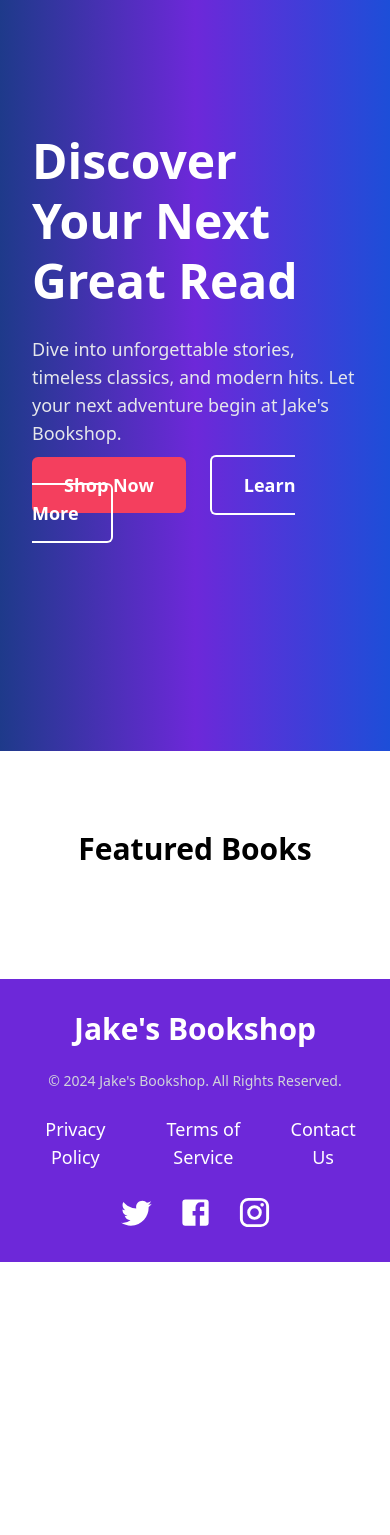
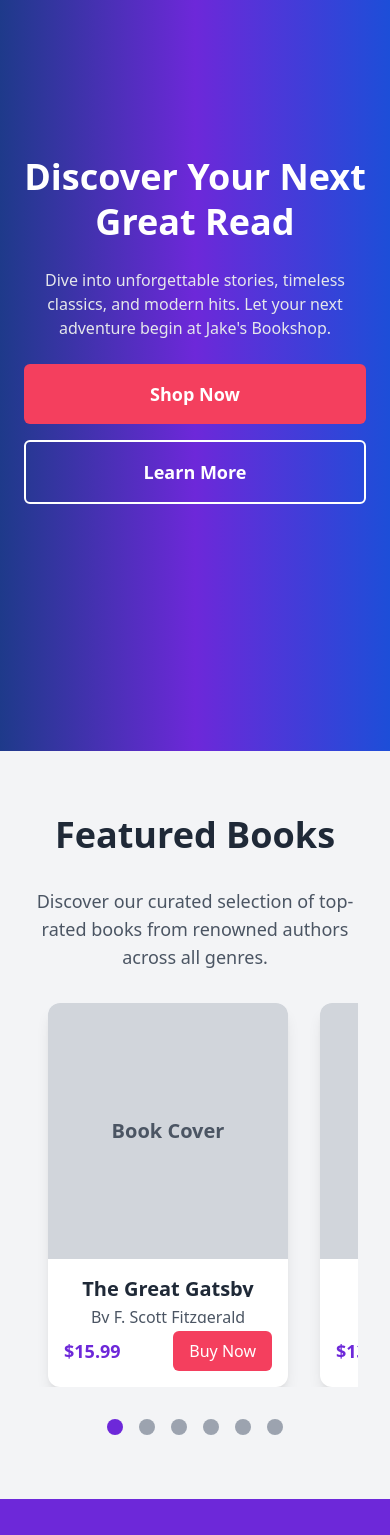
Before and after one commit to JacobSamas/jakes-bookshop, a Next.js app: page / in a window 390 px wide. Shown: the part 160-1695 px from the top of the page. Before the commit the page ends 1422 px from the top, so only its background shows below. Built offline with nearby package versions, Linux system fonts and the light colour scheme.

Commit message:
feat: Added Book cards

```diff
--- a/src/app/page.js
+++ b/src/app/page.js
@@ -1,15 +1,11 @@
-import Image from "next/image";
-import Hero from "@/components/Hero";
+import Hero from '@/components/Hero';
+import FeaturedBooks from '@/components/FeaturedBooks';
 
 export default function Home() {
-  return(
-    <div>
+  return (
+    <>
       <Hero />
-      <div className="container mx-auto py-20">
-        <h2 className="text-3xl font-bold text-center mb-8">Featured Books</h2>
-
-      </div>
-    </div>
-  )
-
+      <FeaturedBooks />
+    </>
+  );
 }
--- /dev/null
+++ b/src/app/shop/page.js
@@ -0,0 +1,12 @@
+import FeaturedBooks from '@/components/FeaturedBooks';
+
+export default function Shop() {
+  return (
+    <main className="py-16 px-8">
+      <h1 className="text-5xl font-extrabold text-center text-text mb-12">
+        Shop Our Collection
+      </h1>
+      <FeaturedBooks />
+    </main>
+  );
+}
--- /dev/null
+++ b/src/components/BookCard.js
@@ -0,0 +1,58 @@
+'use client';
+
+import Link from 'next/link';
+import { gsap } from 'gsap';
+import { useRef, useEffect } from 'react';
+
+const BookCard = ({ title, author, price, image, link }) => {
+  const cardRef = useRef(null);
+  const imageRef = useRef(null);
+
+  // Animation on Load
+  useEffect(() => {
+    gsap.fromTo(
+      cardRef.current,
+      { opacity: 0, y: 50 },
+      { opacity: 1, y: 0, duration: 1, ease: 'power2.out' }
+    );
+
+    gsap.fromTo(
+      imageRef.current,
+      { scale: 0.95 },
+      { scale: 1, duration: 1, delay: 0.3, ease: 'elastic.out(1, 0.5)' }
+    );
+  }, []);
+
+  return (
+    <div
+      ref={cardRef}
+      className="group relative bg-white rounded-xl shadow-lg overflow-hidden w-60 h-96 transform transition hover:scale-105 hover:shadow-2xl"
+    >
+      <Link href={link}>
+        <div
+          ref={imageRef}
+          className="h-2/3 bg-gray-300 flex items-center justify-center text-gray-600 text-xl font-semibold group-hover:scale-110 transition-transform"
+        >
+          {image || 'Book Cover'}
+        </div>
+
+        <div className="p-4 space-y-2 h-1/3 flex flex-col justify-between">
+          <h2 className="text-xl font-bold text-gray-800 truncate">{title}</h2>
+          <p className="text-gray-600 truncate">By {author}</p>
+
+          <div className="flex justify-between items-center mt-2">
+            <p className="text-primary font-bold text-lg">${price}</p>
+            <button className="bg-secondary text-white px-4 py-2 rounded-md hover:bg-primary transition">
+              Buy Now
+            </button>
+          </div>
+        </div>
+
+        {/* Hover Overlay */}
+        <div className="absolute inset-0 bg-black bg-opacity-20 opacity-0 group-hover:opacity-100 transition-opacity rounded-xl"></div>
+      </Link>
+    </div>
+  );
+};
+
+export default BookCard;
--- /dev/null
+++ b/src/components/FeaturedBooks.js
@@ -0,0 +1,115 @@
+'use client';
+
+import { useState, useEffect } from 'react';
+import BookCard from './BookCard';
+
+const FeaturedBooks = () => {
+  const books = [
+    { title: 'The Great Gatsby', author: 'F. Scott Fitzgerald', price: 15.99, link: '/shop/gatsby' },
+    { title: '1984', author: 'George Orwell', price: 13.49, link: '/shop/1984' },
+    { title: 'To Kill a Mockingbird', author: 'Harper Lee', price: 17.99, link: '/shop/mockingbird' },
+    { title: 'The Catcher in the Rye', author: 'J.D. Salinger', price: 14.99, link: '/shop/catcher' },
+    { title: 'Pride and Prejudice', author: 'Jane Austen', price: 12.99, link: '/shop/pride' },
+    { title: 'Moby Dick', author: 'Herman Melville', price: 19.99, link: '/shop/mobydick' }
+  ];
+
+  const [currentPage, setCurrentPage] = useState(0);
+  const [cardsPerPage, setCardsPerPage] = useState(1);
+
+  // Swipe Handling
+  let touchStartX = 0;
+  let touchEndX = 0;
+
+  const handleTouchStart = (e) => {
+    touchStartX = e.changedTouches[0].clientX;
+  };
+
+  const handleTouchEnd = (e) => {
+    touchEndX = e.changedTouches[0].clientX;
+    handleSwipe();
+  };
+
+  const handleSwipe = () => {
+    if (touchStartX - touchEndX > 50 && currentPage < pages - 1) {
+      setCurrentPage((prev) => prev + 1); // Swipe left
+    }
+    if (touchEndX - touchStartX > 50 && currentPage > 0) {
+      setCurrentPage((prev) => prev - 1); // Swipe right
+    }
+  };
+
+  // Responsive Breakpoints
+  useEffect(() => {
+    const updateCardsPerPage = () => {
+      if (window.innerWidth >= 1024) setCardsPerPage(4);  // Desktop
+      else if (window.innerWidth >= 768) setCardsPerPage(2);  // Tablet
+      else setCardsPerPage(1);  // Mobile
+    };
+
+    window.addEventListener('resize', updateCardsPerPage);
+    updateCardsPerPage();
+
+    return () => window.removeEventListener('resize', updateCardsPerPage);
+  }, []);
+
+  const pages = Math.ceil(books.length / cardsPerPage);
+
+  const handleDotClick = (index) => {
+    setCurrentPage(index);
+  };
+
+  return (
+    <section className="py-16 px-8 bg-gray-100">
+      <div className="container mx-auto text-center space-y-8">
+        <h1 className="text-4xl font-extrabold text-gray-800">Featured Books</h1>
+        <p className="text-lg text-gray-600 max-w-2xl mx-auto">
+          Discover our curated selection of top-rated books from renowned authors across all genres.
+        </p>
+
+        {/* Horizontal Scroll Section with Touch Events */}
+        <div
+          className="overflow-hidden"
+          onTouchStart={handleTouchStart}
+          onTouchEnd={handleTouchEnd}
+        >
+          <div
+            className="flex transition-transform duration-500"
+            style={{
+              transform: `translateX(-${currentPage * 100}%)`
+            }}
+          >
+            {books.map((book, index) => (
+              <div
+                key={index}
+                className="w-full md:w-1/2 lg:w-1/4 px-4"
+              >
+                <BookCard
+                  title={book.title}
+                  author={book.author}
+                  price={book.price}
+                  link={book.link}
+                />
+              </div>
+            ))}
+          </div>
+        </div>
+
+        {/* Pagination Dots */}
+        <div className="flex justify-center mt-8 space-x-4">
+          {Array.from({ length: pages }).map((_, index) => (
+            <button
+              key={index}
+              onClick={() => handleDotClick(index)}
+              className={`w-4 h-4 rounded-full ${
+                currentPage === index ? 'bg-primary' : 'bg-gray-400'
+              } transition`}
+              aria-label={`Go to page ${index + 1}`}
+            ></button>
+          ))}
+        </div>
+      </div>
+    </section>
+  );
+};
+
+export default FeaturedBooks;
--- a/src/components/Hero.js
+++ b/src/components/Hero.js
@@ -37,23 +37,24 @@ const Hero = () => {
   }, []);
 
   return (
-    <section className="relative min-h-screen flex items-center justify-center bg-gradient-to-r from-blue-900 via-primary to-blue-700 text-white">
-      <div className="container mx-auto grid grid-cols-1 md:grid-cols-2 items-center px-8">
+    <section className="relative min-h-screen flex items-center justify-center bg-gradient-to-r from-blue-900 via-primary to-blue-700 text-white px-6 lg:px-16">
+      <div className="container mx-auto grid grid-cols-1 lg:grid-cols-2 items-center gap-12">
         {/* Text Section */}
-        <div className="space-y-6 text-left">
+        <div className="space-y-6 text-center lg:text-left">
           <h1
             ref={heroTextRef}
-            className="text-5xl md:text-7xl font-extrabold leading-tight"
+            className="text-4xl md:text-6xl lg:text-7xl font-extrabold leading-tight"
           >
             Discover Your Next Great Read
           </h1>
           <p
             ref={subTextRef}
-            className="text-lg md:text-xl text-gray-200 max-w-2xl"
+            className="text-md md:text-lg lg:text-xl text-gray-200 max-w-2xl mx-auto lg:mx-0"
           >
-            Dive into unforgettable stories, timeless classics, and modern hits. Let your next adventure begin at Jake&apos;s Bookshop.
+            Dive into unforgettable stories, timeless classics, and modern hits.
+            Let your next adventure begin at Jake&apos;s Bookshop.
           </p>
-          <div ref={ctaBtnRef} className="space-x-6 mt-6">
+          <div ref={ctaBtnRef} className="flex flex-col sm:flex-row justify-center lg:justify-start space-y-4 sm:space-y-0 sm:space-x-6 mt-6">
             <Link
               href="/shop"
               className="bg-secondary text-white py-4 px-8 rounded-md text-lg font-semibold hover:bg-yellow-500 transition transform hover:scale-105"
@@ -69,11 +70,11 @@ const Hero = () => {
           </div>
         </div>
 
-        {/* Placeholder Image Section */}
-        <div className="hidden md:block">
+        {/* Image Section Hidden on Mobile */}
+        <div className="hidden md:flex justify-center lg:justify-end">
           <div
             ref={imageRef}
-            className="w-80 h-96 bg-gray-300 rounded-lg shadow-lg flex items-center justify-center text-gray-600 text-3xl font-semibold"
+            className="w-64 h-80 md:w-72 md:h-96 lg:w-80 lg:h-96 bg-gray-300 rounded-lg shadow-lg flex items-center justify-center text-gray-600 text-2xl md:text-3xl font-semibold"
           >
             Book Preview
           </div>
```
